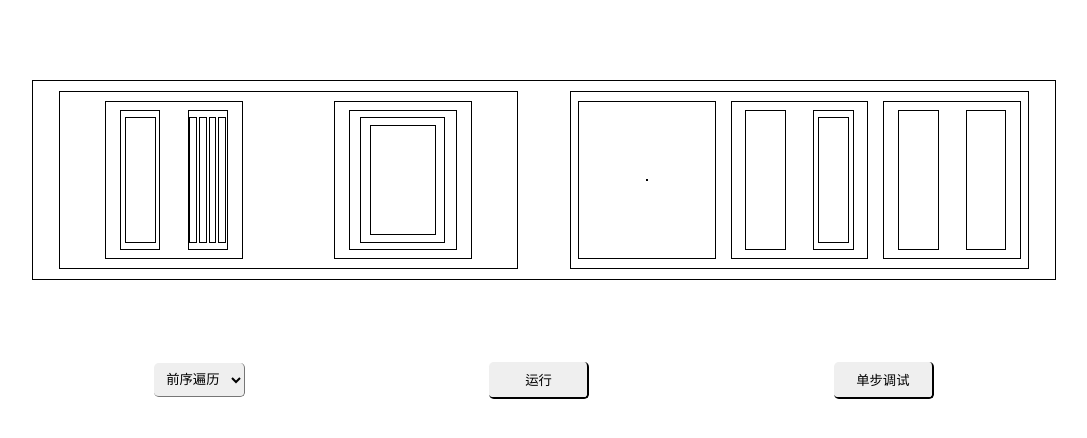
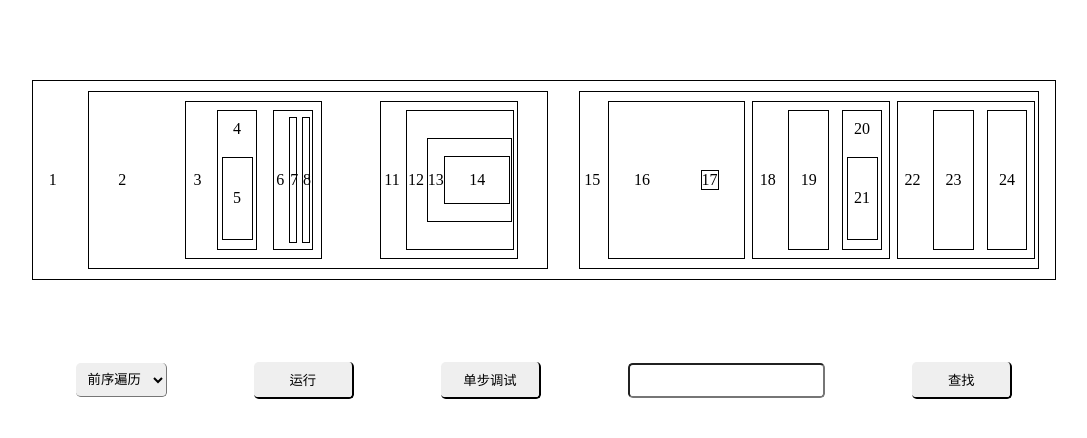
Before and after one commit to BdIFE-OrangeTeam/Section-Two, a website: page src/task-23.html in a window 1280 px wide. Shown: the whole page, without its empty margins (96-1183 px from the left). Drawn offline with Linux system fonts and the light colour scheme.

Commit message:
+ update task-23

```diff
--- a/src/js/task-23.js
+++ b/src/js/task-23.js
@@ -139,7 +139,11 @@ BTree.prototype = {
       this._index = 0; // reset index
       callback();
     }
-  }
+  },
+
+  search: function (method, callback) {
+    this.traverse(callback, method);
+  },
 };
 
 
@@ -156,6 +160,10 @@ function getMethod() {
   return Array.prototype.filter.call(_options, function (e) {
     if (e.selected) return e.value;
   })[0].value;
+}
+
+function getSearchText() {
+  return $("#search-text").value.trim();
 }
 
 function Tree() {
@@ -187,6 +195,15 @@ function Tree() {
         oo.next(getMethod(), function () {
           el.innerText = '单步调试';
         });
+      },
+      search: function () {
+        oo.clear();
+        var searchText = getSearchText();
+        oo.search(getMethod(), function (node) {
+          if (node.childNodes[0].textContent.trim() === searchText) {
+            node.style.backgroundColor = '#F00';
+          }
+        });
       }
     };
 }
@@ -211,5 +228,8 @@ addEventListener("click", function (e) {
       treeObj.stop($(".btn.stop") || $(".btn.run"));
       // reset();
       break;
+    case 'btn search':
+      treeObj.search();
+      break;
   }
 });
--- a/src/sass/task-23.scss
+++ b/src/sass/task-23.scss
@@ -48,7 +48,7 @@
           justify-content: space-around;
           align-items: center;
           width: 80%;
-          height: inherit;
+          height: 60%;
         }
 
         .node-6 {
@@ -73,6 +73,12 @@
   align-items: center;
   margin: 2rem auto;
 
+  input {
+    padding: .5rem;
+    outline: none;
+    border-radius: .3rem;
+  }
+
   .btn {
     border-top: none;
     border-left: none;
--- a/src/task-23.html
+++ b/src/task-23.html
@@ -6,42 +6,42 @@
   <link rel="stylesheet" href="css/task-23.css">
 </head>
 <body>
-  <div class="container node node-1">
-    <div class="node node-2">
-      <div class="node node-3">
-        <div class="node node-4">
-          <div class="node node-5"></div>
+  <div class="container node node-1">1
+    <div class="node node-2">2
+      <div class="node node-3">3
+        <div class="node node-4">4
+          <div class="node node-5">5</div>
         </div>
-        <div class="node node-4">
-          <div class="node node-6"></div>
-          <div class="node node-6"></div>
-          <div class="node node-6"></div>
-          <div class="node node-6"></div>
+        <div class="node node-4">6
+          <div class="node node-6">7</div>
+          <div class="node node-6">8</div>
+          <!-- <div class="node node-6">9</div>
+          <div class="node node-6">10</div> -->
         </div>
       </div>
-      <div class="node node-3">
-        <div class="node node-4" style="width:80%;">
-          <div class="node node-5">
-            <div class="node node-7"></div>
+      <div class="node node-3">11
+        <div class="node node-4" style="width:80%;">12
+          <div class="node node-5">13
+            <div class="node node-7">14</div>
           </div>
         </div>
         <!-- <div class="node node-4"></div> -->
       </div>
     </div>
-    <div class="node node-2">
-      <div class="node node-3">
-        <div class="node node-5"></div>
+    <div class="node node-2">15
+      <div class="node node-3">16
+        <div class="node node-5">17</div>
         <!-- <div class="node node-4"></div> -->
       </div>
-      <div class="node node-3">
-        <div class="node node-4"></div>
-        <div class="node node-4">
-          <div class="node node-5"></div>
+      <div class="node node-3">18
+        <div class="node node-4">19</div>
+        <div class="node node-4">20
+          <div class="node node-5">21</div>
         </div>
       </div>
-      <div class="node node-3">
-        <div class="node node-4"></div>
-        <div class="node node-4"></div>
+      <div class="node node-3">22
+        <div class="node node-4">23</div>
+        <div class="node node-4">24</div>
       </div>
     </div>
   </div>
@@ -52,6 +52,8 @@
     </select>
     <button class="btn run">运行</button>
     <button class="btn debug">单步调试</button>
+    <input id="search-text" type="text">
+    <button class="btn search">查找</button>
   </div>
   <script src="js/task-23.js"></script>
 </body>
```
Also changed, not shown: build/css/task-23.css, build/js/task-23.js, build/task-23.html, src/css/task-23.css.
